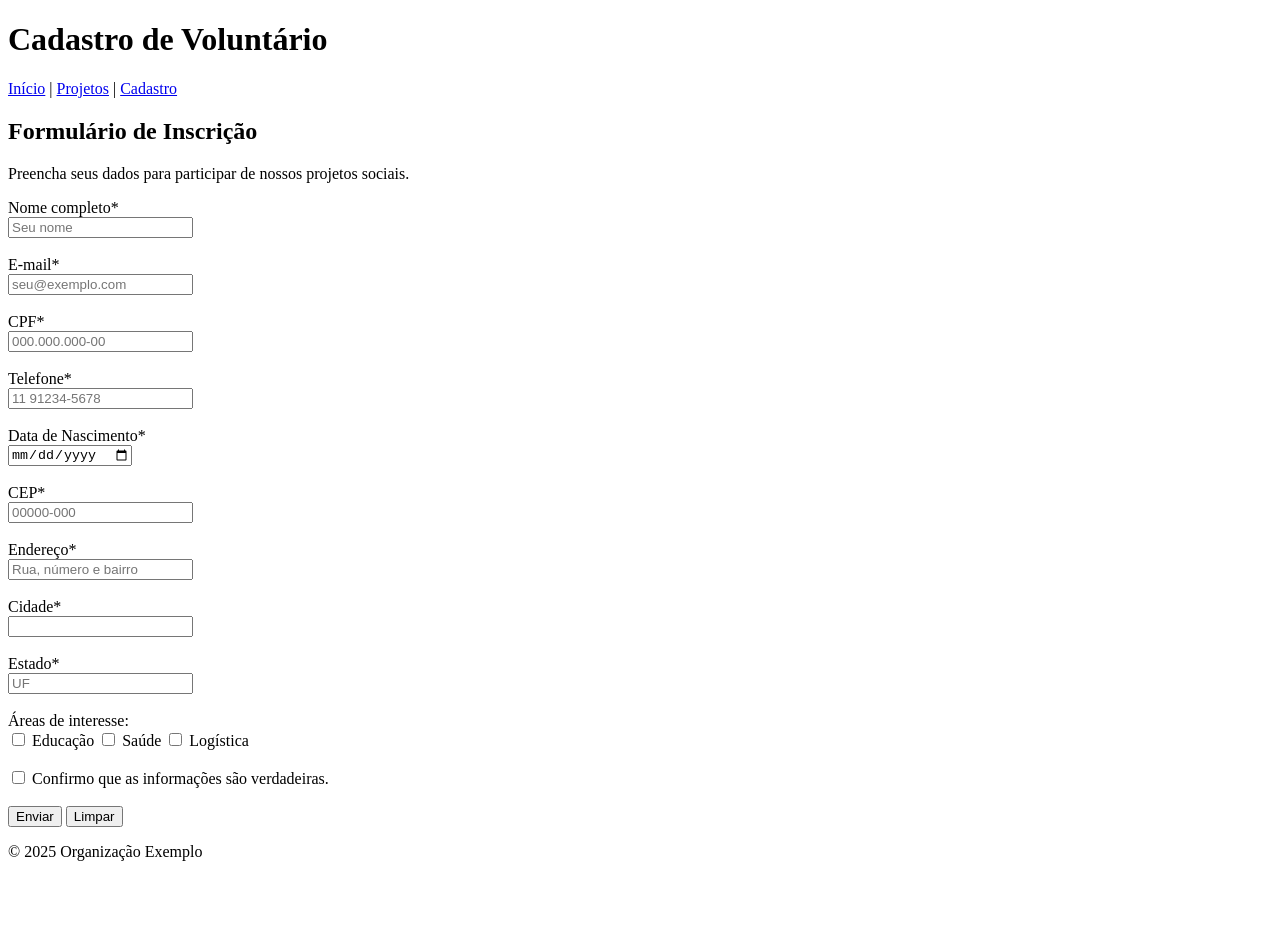
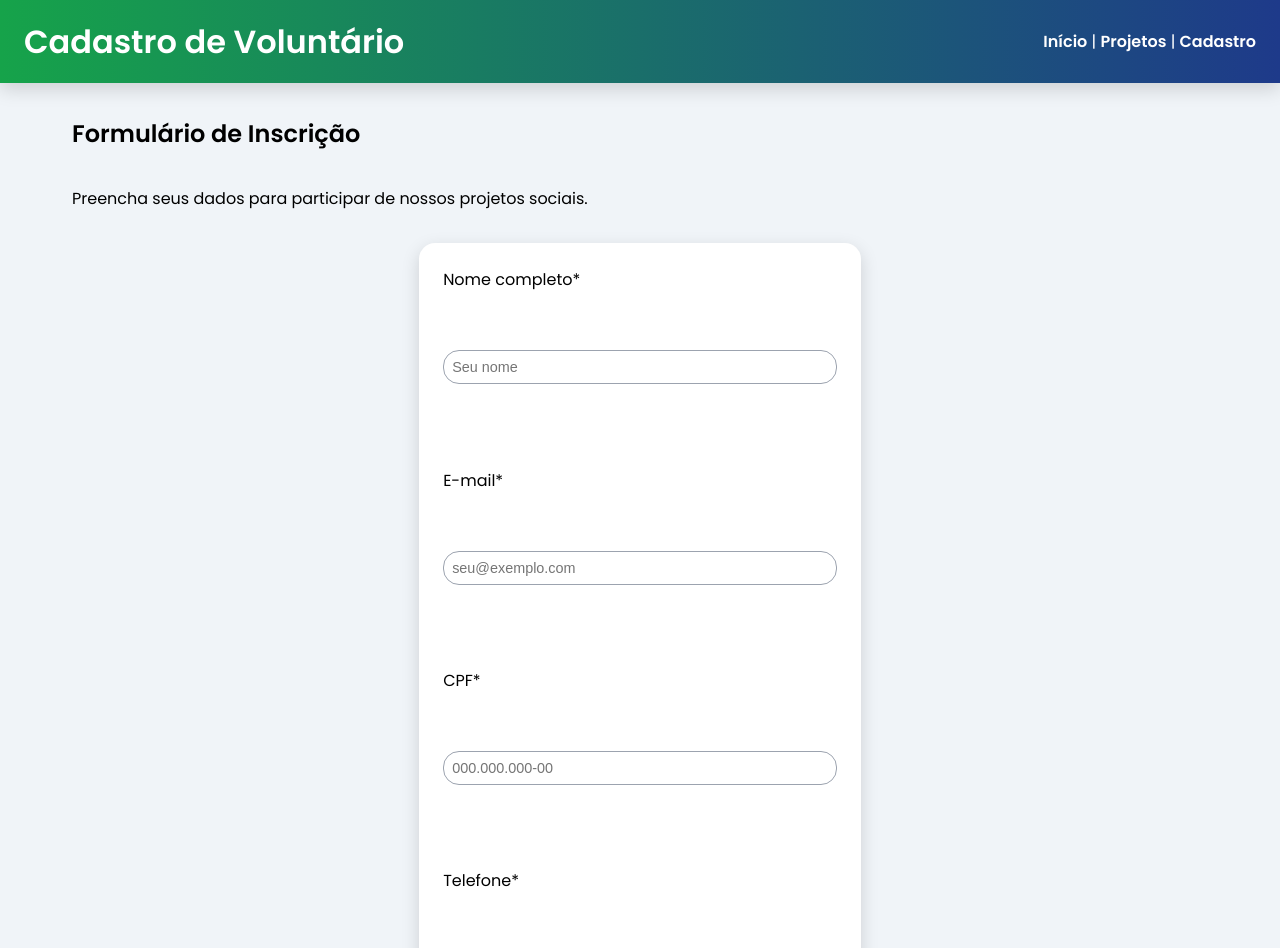
Before and after one commit to cauamichelan76-tech/Desenvolvimento-Front-End-Para-Web, a plain HTML site: page cadastro.html in a window 1280 px wide. Shown: the top 948 px of the page. Before the commit the page ends 877 px from the top, so only its background shows below. Drawn offline with Linux system fonts and the light colour scheme.

Commit message:
Add files via upload

```diff
--- a/cadastro.html
+++ b/cadastro.html
@@ -1,6 +1,6 @@
 <!DOCTYPE html>
 <html lang="pt-BR">
-<head>
+<head><link rel="stylesheet" href="style.css">
   <meta charset="utf-8">
   <meta name="viewport" content="width=device-width, initial-scale=1">
   <title>Cadastro de Voluntário</title>
--- /dev/null
+++ b/style.css
@@ -0,0 +1,252 @@
+/* ================================
+   STYLE.CSS MODERNO — Preto, Verde e Azul
+   ================================ */
+
+/* ===== Importar fontes ===== */
+@import url('https://fonts.googleapis.com/css2?family=Montserrat:wght@400;600;700&family=Poppins:wght@400;600&display=swap');
+
+/* ===== Sistema de Design ===== */
+:root {
+  --cor-primaria: #16a34a;      /* Verde */
+  --cor-secundaria: #1e3a8a;    /* Azul */
+  --cor-terciaria: #000000;      /* Preto */
+  --cor-fundo: #f0f4f8;
+  --cor-texto: #000000;
+  --cor-texto-claro: #ffffff;
+  --cor-cinza: #9ca3af;
+  --cor-alerta: #ef4444;
+  --cor-sucesso: #10b981;
+
+  --fonte-principal: 'Poppins', Arial, sans-serif;
+  --fonte-secundaria: 'Montserrat', Arial, sans-serif;
+
+  --fs-xxl: 2.8rem;
+  --fs-xl: 2.2rem;
+  --fs-lg: 1.6rem;
+  --fs-md: 1.125rem;
+  --fs-sm: 0.9rem;
+
+  --esp-1: 8px;
+  --esp-2: 16px;
+  --esp-3: 24px;
+  --esp-4: 32px;
+  --esp-5: 48px;
+  --esp-6: 64px;
+
+  --radius: 16px;
+  --sombra: 0 6px 18px rgba(0, 0, 0, 0.15);
+}
+
+/* ===== Reset Básico ===== */
+* {
+  margin: 0;
+  padding: 0;
+  box-sizing: border-box;
+}
+body {
+  font-family: var(--fonte-principal);
+  background: var(--cor-fundo);
+  color: var(--cor-texto);
+  line-height: 1.6;
+}
+
+/* ===== Header ===== */
+header {
+  background: linear-gradient(90deg, var(--cor-primaria), var(--cor-secundaria));
+  color: var(--cor-texto-claro);
+  padding: var(--esp-2) var(--esp-3);
+  display: flex;
+  justify-content: space-between;
+  align-items: center;
+  flex-wrap: wrap;
+  position: sticky;
+  top: 0;
+  z-index: 1000;
+  box-shadow: var(--sombra);
+}
+header h1
+ header h1 {
+  font-size: var(--fs-lg);
+  font-family: var(--fonte-secundaria);
+  letter-spacing: 1px;
+  content: 'Pata Voluntária';
+}
+
+
+/* Menu */
+nav ul {
+  list-style: none;
+  display: flex;
+  gap: var(--esp-3);
+}
+nav a {
+  color: var(--cor-texto-claro);
+  text-decoration: none;
+  font-weight: 600;
+  transition: 0.3s;
+  position: relative;
+}
+nav a::after {
+  content: '';
+  display: block;
+  height: 2px;
+  background: var(--cor-terciaria);
+  width: 0;
+  transition: 0.3s;
+  position: absolute;
+  bottom: -4px;
+  left: 0;
+}
+nav a:hover::after {
+  width: 100%;
+}
+
+/* Menu hambúrguer */
+.menu-toggle {
+  display: none;
+  flex-direction: column;
+  cursor: pointer;
+}
+.menu-toggle span {
+  background: var(--cor-texto-claro);
+  height: 3px;
+  margin: 4px 0;
+  width: 25px;
+  border-radius: 2px;
+  transition: 0.3s;
+}
+
+/* ===== Main ===== */
+main {
+  max-width: 1200px;
+  margin: auto;
+  padding: var(--esp-4);
+  display: grid;
+  gap: var(--esp-4);
+}
+
+/* Cards Modernos */
+.card {
+  background: linear-gradient(135deg, var(--cor-primaria), var(--cor-secundaria));
+  color: var(--cor-texto-claro);
+  border-radius: var(--radius);
+  box-shadow: var(--sombra);
+  padding: var(--esp-3);
+  transition: transform 0.3s ease, box-shadow 0.3s ease;
+  overflow: hidden;
+}
+.card:hover {
+  transform: translateY(-10px);
+  box-shadow: 0 10px 25px rgba(0,0,0,0.25);
+}
+.card img {
+  width: 100%;
+  border-radius: var(--radius);
+  margin-bottom: var(--esp-2);
+  transition: transform 0.3s;
+}
+.card img:hover {
+  transform: scale(1.05);
+}
+
+/* Botões Modernos */
+button, input[type="submit"], input[type="reset"] {
+  background: var(--cor-secundaria);
+  color: var(--cor-texto-claro);
+  border: none;
+  border-radius: var(--radius);
+  padding: var(--esp-2) var(--esp-3);
+  cursor: pointer;
+  font-weight: 600;
+  font-family: var(--fonte-secundaria);
+  box-shadow: 0 4px 12px rgba(0,0,0,0.1);
+  transition: 0.3s;
+}
+button:hover {
+  background: var(--cor-primaria);
+  color: var(--cor-texto-claro);
+  transform: scale(1.05);
+}
+button:disabled {
+  background: var(--cor-cinza);
+  cursor: not-allowed;
+  transform: none;
+}
+
+/* Formulários Estilizados */
+form {
+  display: grid;
+  gap: var(--esp-2);
+  max-width: 600px;
+  margin: auto;
+  background: #fff;
+  padding: var(--esp-3);
+  border-radius: var(--radius);
+  box-shadow: var(--sombra);
+}
+input, select {
+  width: 100%;
+  padding: var(--esp-1);
+  border-radius: var(--radius);
+  border: 1px solid var(--cor-cinza);
+  font-size: var(--fs-sm);
+  transition: 0.3s;
+}
+input:focus, select:focus {
+  border-color: var(--cor-primaria);
+  box-shadow: 0 0 8px var(--cor-secundaria);
+  outline: none;
+}
+
+/* Alerts & Badges */
+.alert {
+  padding: var(--esp-2);
+  border-radius: var(--radius);
+  font-weight: 600;
+  margin-top: var(--esp-2);
+}
+.alert.success {
+  background: var(--cor-primaria);
+  color: white;
+}
+.alert.error {
+  background: var(--cor-alerta);
+  color: white;
+}
+.badge {
+  background: var(--cor-secundaria);
+  color: white;
+  padding: 4px 12px;
+  border-radius: var(--radius);
+  font-size: var(--fs-sm);
+  font-weight: 600;
+}
+
+/* Grid Responsivo */
+.grid-12 {
+  display: grid;
+  grid-template-columns: repeat(12, 1fr);
+  gap: var(--esp-3);
+}
+
+/* Breakpoints */
+@media(max-width: 1200px){ main { padding: var(--esp-3); } }
+@media(max-width: 992px){
+  nav ul { display: none; width: 100%; flex-direction: column; background: var(--cor-terciaria); }
+  .menu-toggle { display: flex; }
+  .menu-toggle.active + ul { display: flex; }
+}
+@media(max-width: 768px){ header h1 { font-size: var(--fs-md); } main { gap: var(--esp-3); } }
+@media(max-width: 576px){ body { font-size: var(--fs-sm); } button { width: 100%; } }
+@media(max-width: 400px){ header, main { padding: var(--esp-2); } }
+
+/* Footer Moderno */
+footer {
+  background: var(--cor-terciaria);
+  color: var(--cor-texto-claro);
+  text-align: center;
+  padding: var(--esp-2);
+  margin-top: var(--esp-4);
+  font-size: var(--fs-sm);
+  border-top: 4px solid var(--cor-primaria);
+}
```
Also changed, not shown: index.html (+3 -3 lines), projetos.html (+2 -1 lines).
